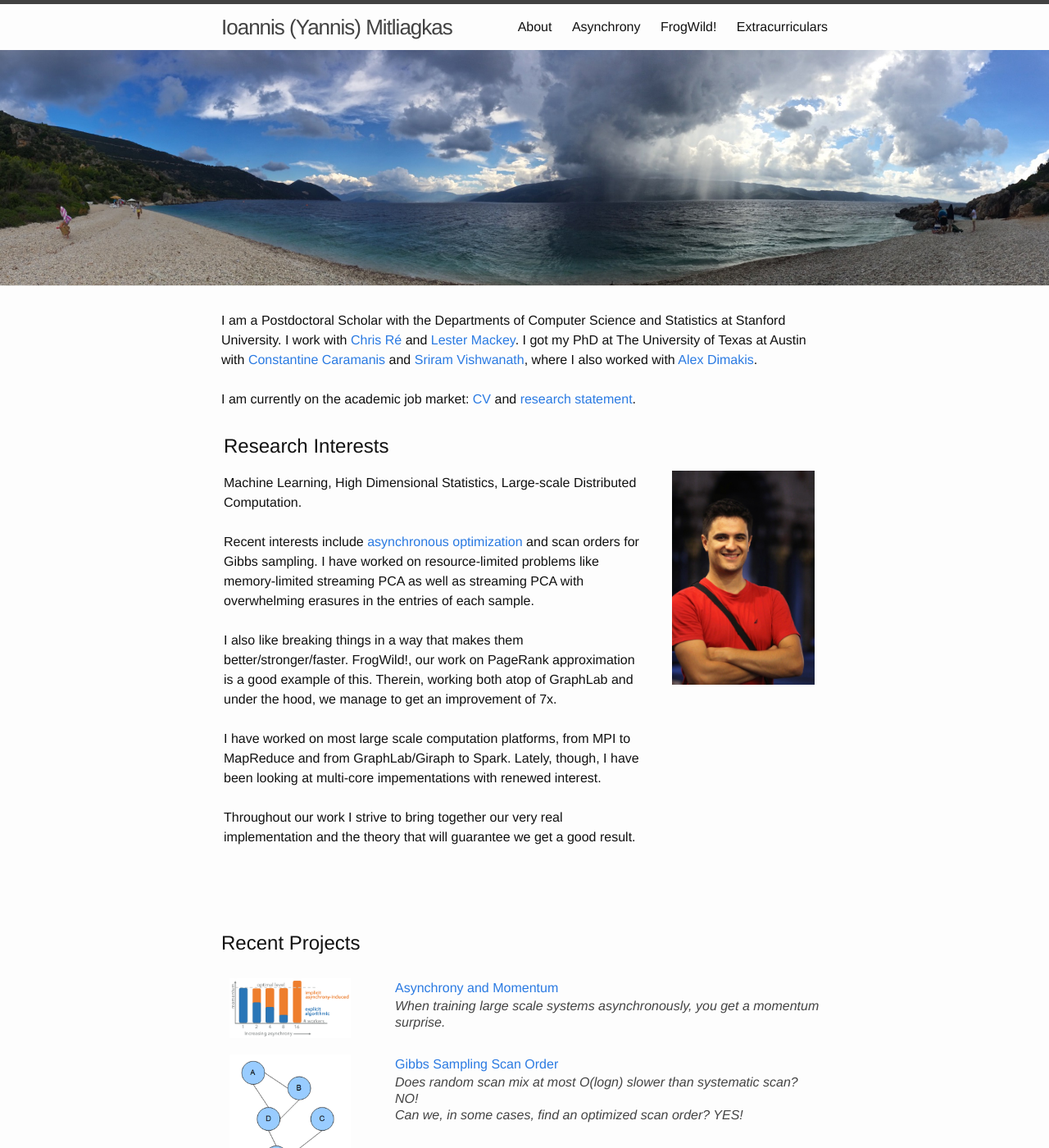
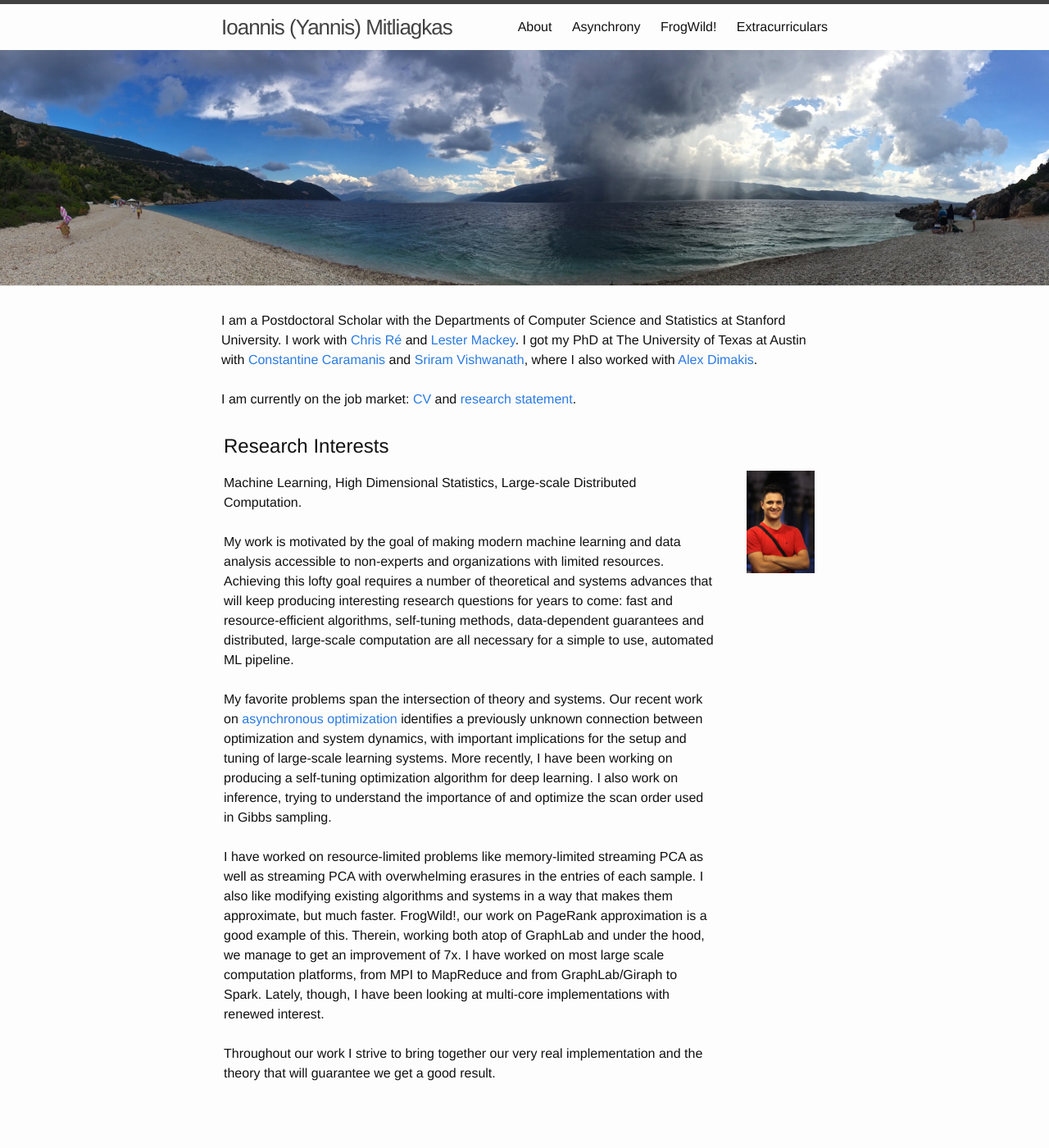
Before and after one commit to mitliagkas/mitliagkas.github.io, a Jekyll site: the page built from index.html, in a window 1280 px wide and 1400 px high. Shown: the whole window at 82% size. Built offline with Jekyll 4.4.1, drawn with Linux system fonts in a browser that asks for light colours; some of the changed text lies outside the part shown.

Commit message:
Description

```diff
--- a/index.html
+++ b/index.html
@@ -11,7 +11,7 @@
 	where I also worked with <a href="http://users.ece.utexas.edu/~dimakis/">Alex Dimakis</a>.
 	<br>
 	<br>
-	I am currently on the academic job market:  <a href="cv.pdf">CV</a> and <a href="rs.pdf">research statement</a>.
+	I am currently on the job market:  <a href="cv.pdf">CV</a> and <a href="rs.pdf">research statement</a>.
 	<br>
 	<br>
 
@@ -26,18 +26,29 @@
  Machine Learning, High Dimensional Statistics, Large-scale Distributed Computation.
 <br><br>
 
-	  Recent interests include <a href="{{ site.baseurl}}/asynchrony/">asynchronous optimization</a> and scan orders for Gibbs sampling.
-          I have worked on resource-limited problems like memory-limited streaming PCA as well as streaming PCA with overwhelming erasures in the entries of each sample.
+My work is motivated by the goal of making modern machine learning and data analysis accessible to non-experts and organizations with limited resources. Achieving this lofty goal requires a number of theoretical and systems advances that will keep producing interesting research questions for years to come:
+fast and resource-efficient algorithms,
+self-tuning methods,
+data-dependent guarantees
+and distributed, large-scale computation
+are all necessary for a simple to use, automated ML pipeline.
 <br><br>
 
-          I also like breaking things in a way that makes them better/stronger/faster. FrogWild!, our work on PageRank approximation is a good example of this. Therein, working both atop of GraphLab and under the hood, we manage to get an improvement of 7x.
+My favorite problems span the intersection of theory and systems.
+Our recent work on <a href="{{ site.baseurl}}/asynchrony/">asynchronous optimization</a> identifies a previously unknown connection between optimization and system dynamics, with important implications for the setup and tuning of large-scale learning systems.
+More recently, I have been working on producing a self-tuning optimization algorithm for deep learning.
+I also work on inference, trying to understand the importance of and optimize the scan order used in Gibbs sampling.
 <br><br>
 
-          I have worked on most large scale computation platforms, from MPI to MapReduce and from GraphLab/Giraph to Spark. Lately, though, I have been looking at multi-core impementations with renewed interest.
+I have worked on resource-limited problems like memory-limited streaming PCA as well as streaming PCA with overwhelming erasures in the entries of each sample.
+I also like modifying existing algorithms and systems in a way that makes them approximate, but much faster. FrogWild!, our work on PageRank approximation is a good example of this. Therein, working both atop of GraphLab and under the hood, we manage to get an improvement of 7x.
+I have worked on most large scale computation platforms, from MPI to MapReduce and from GraphLab/Giraph to Spark. Lately, though, I have been looking at multi-core implementations with renewed interest.
 <br><br>
 
 Throughout our work I strive to bring together our very real implementation and the theory that will guarantee we get a good result.
 <br><br>
+
+
 
           <br>
         </td>
@@ -106,6 +117,7 @@
 
   <h2>Recent News</h2>
   <ul>
+		<li>February 2017: Invited to talk at ITA in San Diego.
 		<li>January 2017: Visiting Microsoft Research, Cambridge
 		<li>December 2016: In Barcelona for NIPS.
 		<li>November 2016: Visiting Microsoft Research New England
```
Lines whose indentation alone changed are shown as unchanged.
